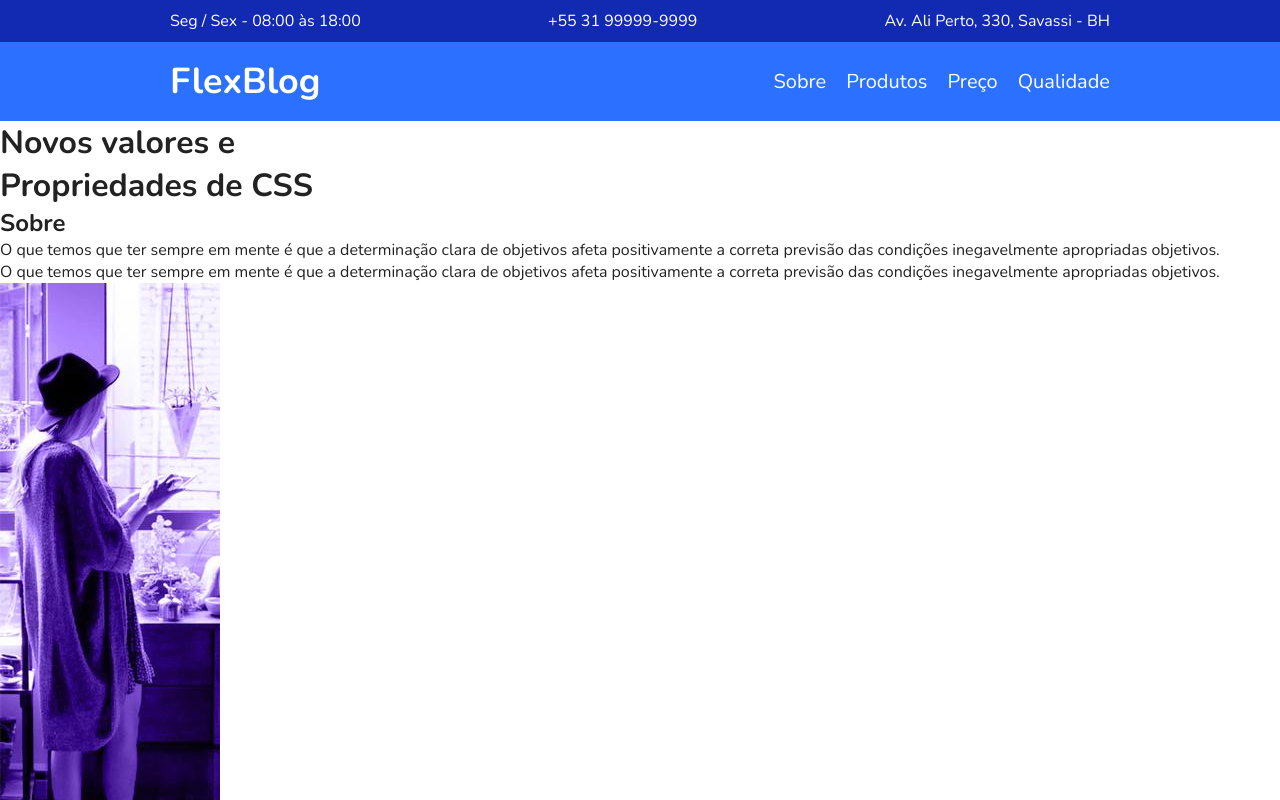
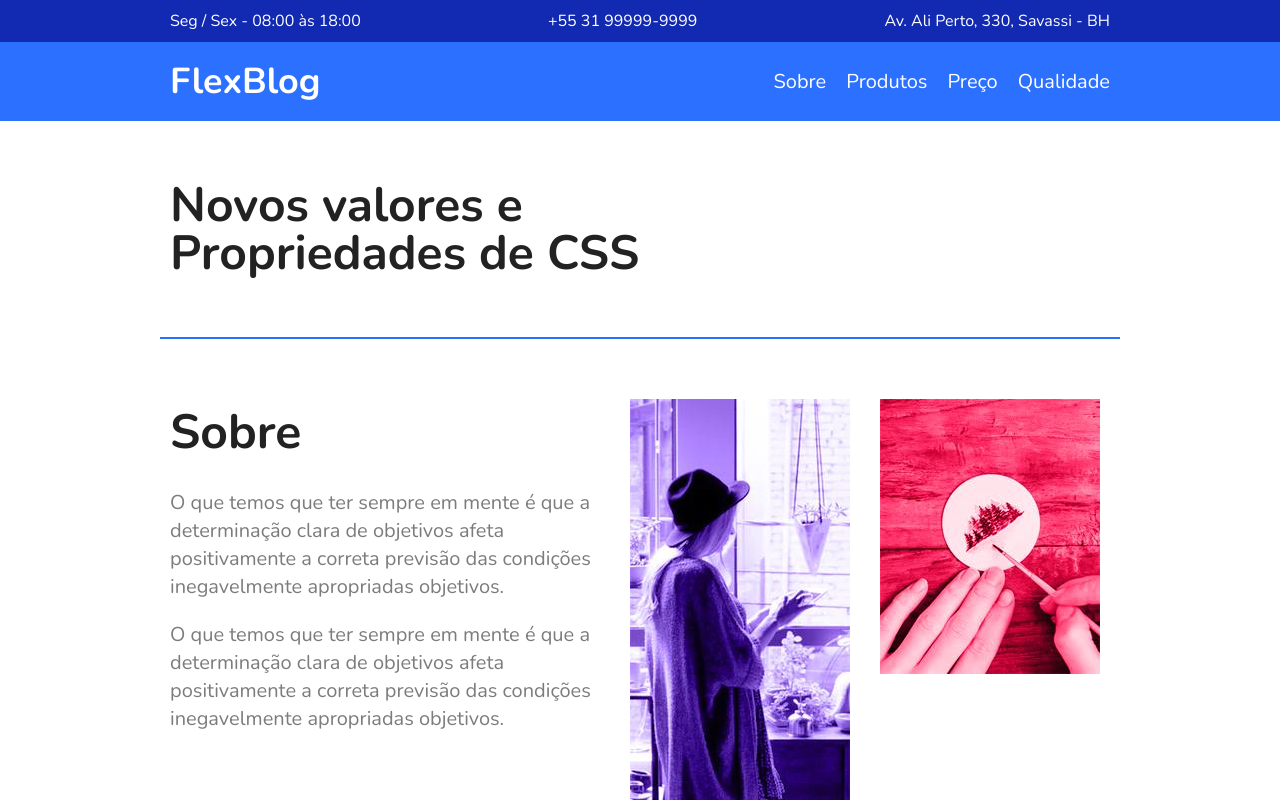
Before and after one commit to thiagodff/Flexblog, a plain HTML site: page index.html in a window 1280 px wide. Shown: the top 800 px of the page. Drawn offline with nearby package versions, Linux system fonts and the light colour scheme.

Commit message:
style about

```diff
--- a/css/style.css
+++ b/css/style.css
@@ -89,3 +89,47 @@ img {
 .menu-nav a:hover {
   color: #122ab2;
 }
+
+/* Introdução */
+
+.introducao {
+  font-size: 3em;
+  line-height: 1;
+  max-width: 960px;
+  margin: 0 auto;
+  padding: 60px 10px;
+}
+
+/* Sobre */
+
+.sobre {
+  border-top: 2px solid #2c70ff;
+  border-bottom: 2px solid #2c70ff;
+  max-width: 960px;
+  margin: 0 auto;
+  padding: 60px 0px;
+  display: flex;
+  flex-wrap: wrap;
+}
+
+.sobre-info {
+  flex: 2 1 300px;
+  margin: 0 10px;
+}
+
+.sobre-info h1 {
+  font-size: 3em;
+  margin-bottom: .5em;
+}
+
+.sobre-info p {
+  font-size: 1.25em;
+  line-height: 1.4;
+  margin-bottom: 1em;
+  color: #7c7c7c;
+}
+
+.sobre-img {
+  flex: 1 1 160px;
+  margin: 0 10px;
+}
--- a/index.html
+++ b/index.html
@@ -35,10 +35,10 @@
     </div>
   </header>
 
-  <h1 class="introucao">Novos valores e<br />Propriedades de CSS</h1>
+  <h1 class="introducao">Novos valores e<br />Propriedades de CSS</h1>
 
-  <section id="sobre" id="sobre">
-    <div id="sobre-info">
+  <section class="sobre" id="sobre">
+    <div class="sobre-info">
       <h1>Sobre</h1>
       <p>
         O que temos que ter sempre em mente é que a determinação clara de
@@ -61,16 +61,16 @@
 
   <section id="produtos" class="produtos">
     <h1>Produtos</h1>
-    <div id="produtos-container">
-      <div id="produtos-item-purple">
+    <div class="produtos-container">
+      <div class="produtos-item-purple">
         <h2>Purple</h2>
         <img src="assets/product1.jpg" alt="product 1" />
       </div>
-      <div id="produtos-item-pink">
+      <div class="produtos-item-pink">
         <h2>Purple</h2>
         <img src="assets/product2.jpg" alt="product 2" />
       </div>
-      <div id="produtos-item-blue">
+      <div class="produtos-item-blue">
         <h2>Purple</h2>
         <img src="assets/product3.jpg" alt="product 3" />
       </div>
@@ -78,7 +78,7 @@
   </section>
 
   <section id="preco" class="preco">
-    <div id="preco-item">
+    <div class="preco-item">
       <h2>Cobre</h2>
       <span><sup>R$</sup>19</span>
       <ul>
@@ -90,7 +90,7 @@
       <a href="#">Comprar</a>
     </div>
 
-    <div id="preco-item">
+    <div class="preco-item">
       <h2>Cobre</h2>
       <span><sup>R$</sup>39</span>
       <ul>
@@ -103,7 +103,7 @@
       <a href="#">Comprar</a>
     </div>
 
-    <div id="preco-item">
+    <div class="preco-item">
       <h2>Cobre</h2>
       <span><sup>R$</sup>79</span>
       <ul>
@@ -118,7 +118,7 @@
   </section>
 
   <section id="qualidade" class="qualidade">
-    <div id="qualidade-item">
+    <div class="qualidade-item">
       <h2>Inteligente</h2>
       <p>
         O que temos que ter sempre em mente é que a determinação clara de
@@ -169,8 +169,8 @@
     </div>
   </section>
 
-  <section id="newsletter">
-    <div id="newsletter-info">
+  <section class="newsletter">
+    <div class="newsletter-info">
       <h1>Newsletter</h1>
       <p>assine e fique por dentro das novidades</p>
     </div>
```
